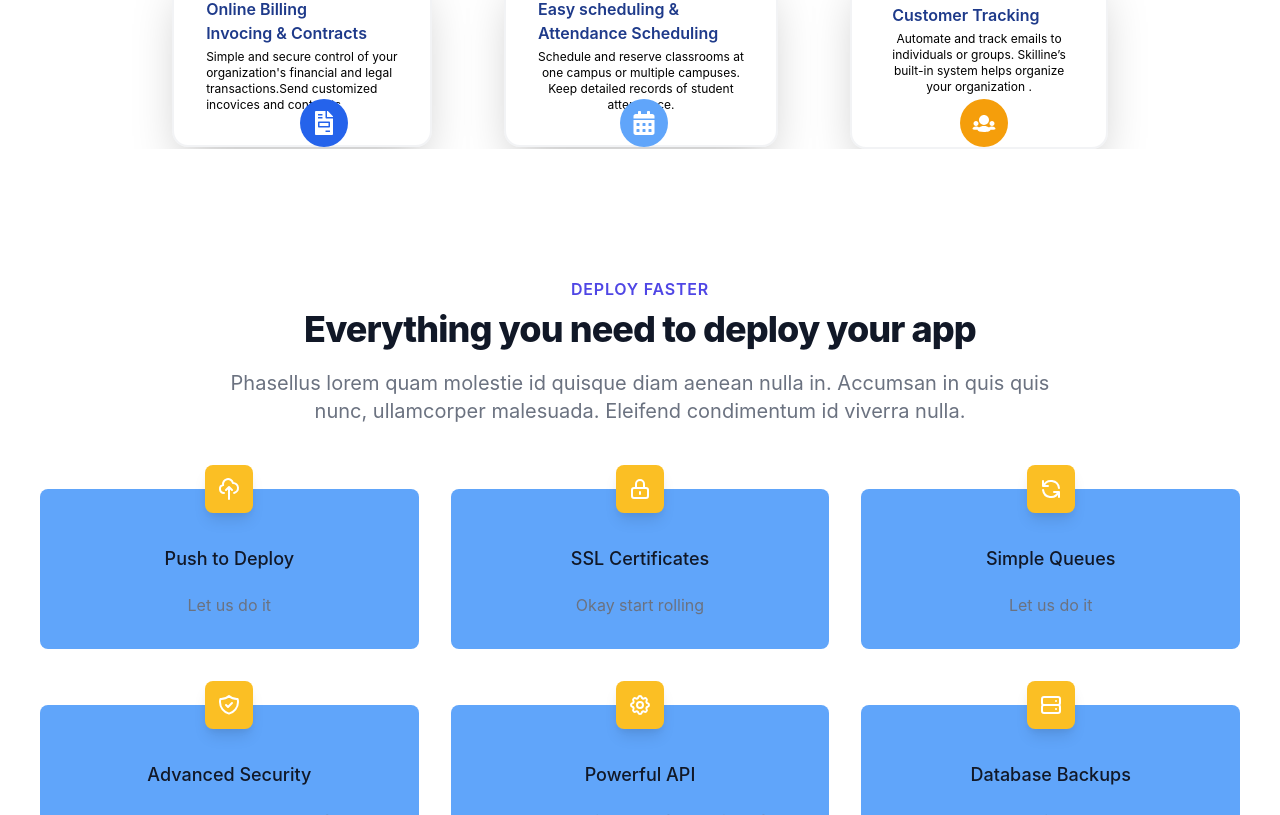
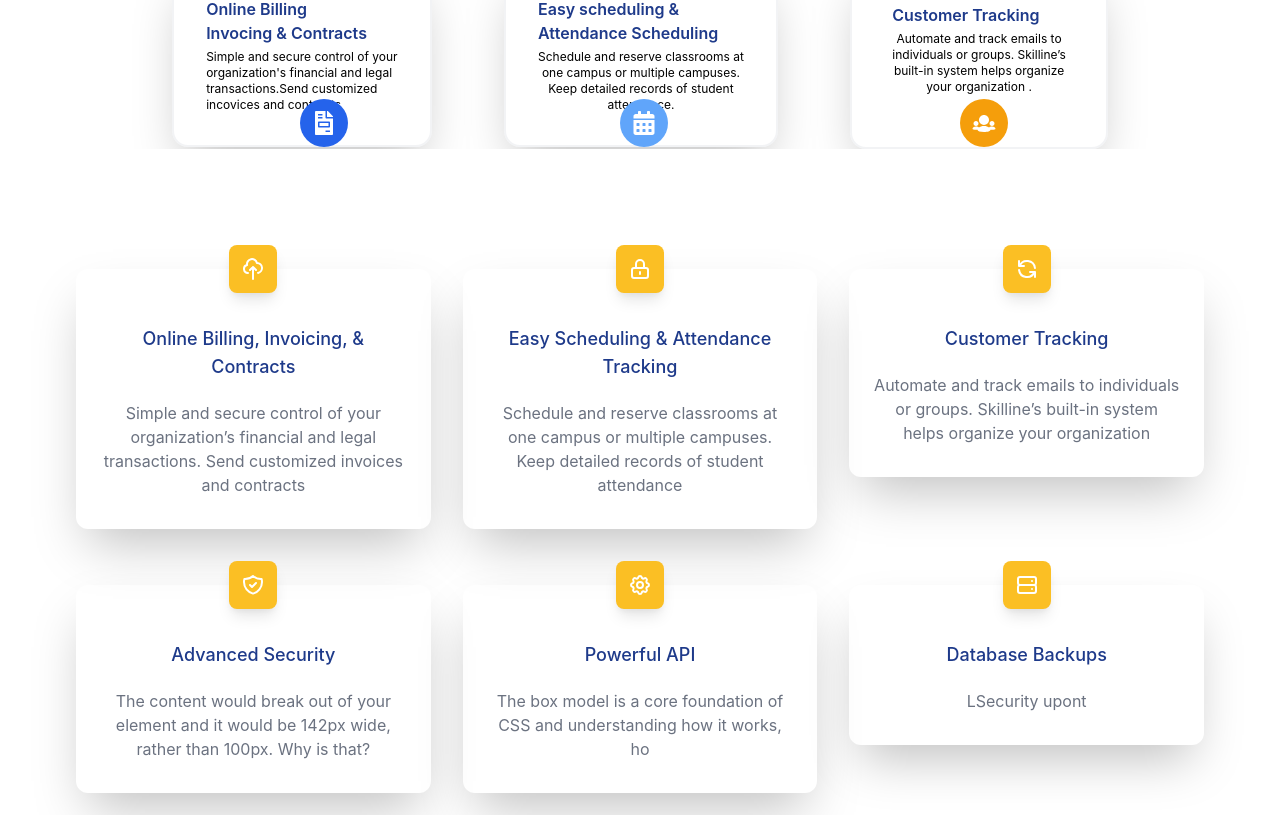
Before and after one commit to Ben-Wiafe/project-roogbram, a React (Create React App) app: page / in a window 1280 px wide. Shown: the part 765-1580 px from the top of the page. Built offline with nearby package versions, Linux system fonts and the light colour scheme.

Commit message:
benefit.js

```diff
--- a/src/components/benefit/index.js
+++ b/src/components/benefit/index.js
@@ -8,41 +8,32 @@ import {
     ShieldCheckIcon,
    } from '@heroicons/react/outline'
    const features = [
-    { name: 'Push to Deploy', icon: CloudUploadIcon, message:'Let us do it' },
-    { name: 'SSL Certificates', icon: LockClosedIcon, message:'Okay start rolling' },
-    { name: 'Simple Queues', icon: RefreshIcon, message:'Let us do it' },
+    { name: 'Online Billing, Invoicing, & Contracts', icon: CloudUploadIcon, message:'Simple and secure control of your organization’s financial and legal transactions. Send customized invoices and contracts' },
+    { name: 'Easy Scheduling & Attendance Tracking', icon: LockClosedIcon, message:'Schedule and reserve classrooms at one campus or multiple campuses. Keep detailed records of student attendance' },
+    { name: 'Customer Tracking', icon: RefreshIcon, message:'Automate and track emails to individuals or groups. Skilline’s built-in system helps organize your organization ' },
     { name: 'Advanced Security', icon: ShieldCheckIcon, message:'The content would break out of your element and it would be 142px wide, rather than 100px. Why is that?' },
     { name: 'Powerful API', icon: CogIcon, message:' The box model is a core foundation of CSS and understanding how it works, ho' },
     { name: 'Database Backups', icon: ServerIcon, message:'LSecurity upont' },
    ]
    export default function Benefit() {
     return (
-    <div className="relative bg-white py-16 sm:py-24 lg:py-32">
-    <div className="mx-auto max-w-md px-4 text-center sm:max-w-3xl sm:px-6
-   lg:px-8 lg:max-w-7xl">
-    <h2 className="text-base font-semibold tracking-wider text-indigo-600
-   uppercase">Deploy faster</h2>
-    <p className="mt-2 text-3xl font-extrabold text-gray-900 tracking-tight
-   sm:text-4xl">
-    Everything you need to deploy your app
-    </p>
-    <p className="mt-5 max-w-prose mx-auto text-xl text-gray-500">
-    Phasellus lorem quam molestie id quisque diam aenean nulla in. Accumsan in
-   quis quis nunc, ullamcorper
-    malesuada. Eleifend condimentum id viverra nulla.
-    </p>
+    <div className="relative bg-white py-16 sm:py-24 lg:py-14">
+    <div className="mx-auto max-w-sm px-4 text-center sm:max-w-3xl sm:px-6
+   lg:px-3 lg:max-w-6xl">
+
+
     <div className="mt-10">
     <div className="grid grid-cols-1 gap-8 sm:grid-cols-2 lg:grid-cols-3">
     {features.map((feature) => (
     <div key={feature.name} className="pt-6">
-    <div className="flow-root bg-blue-400 rounded-lg px-6 pb-8">
+    <div className="flow-root shadow-2xl rounded-xl px-6 pb-8 max-w-auto">
     <div className="-mt-6">
     <div>
     <span className="inline-flex items-center justify-center p-3 bg-yellow-400 rounded-lg shadow-lg">
     <feature.icon className="h-6 w-6 text-white" aria-hidden="true" />
     </span>
     </div>
-    <h1 className="mt-8 text-lg font-medium text-gray-900 trackingtight">{feature.name}</h1>
+    <h1 className="mt-8 text-lg inline-flex font-medium text-blue-900 trackingtight">{feature.name}</h1>
     <p className="mt-5 text-base text-gray-500"> {feature.message}
     </p>
     </div>
```
